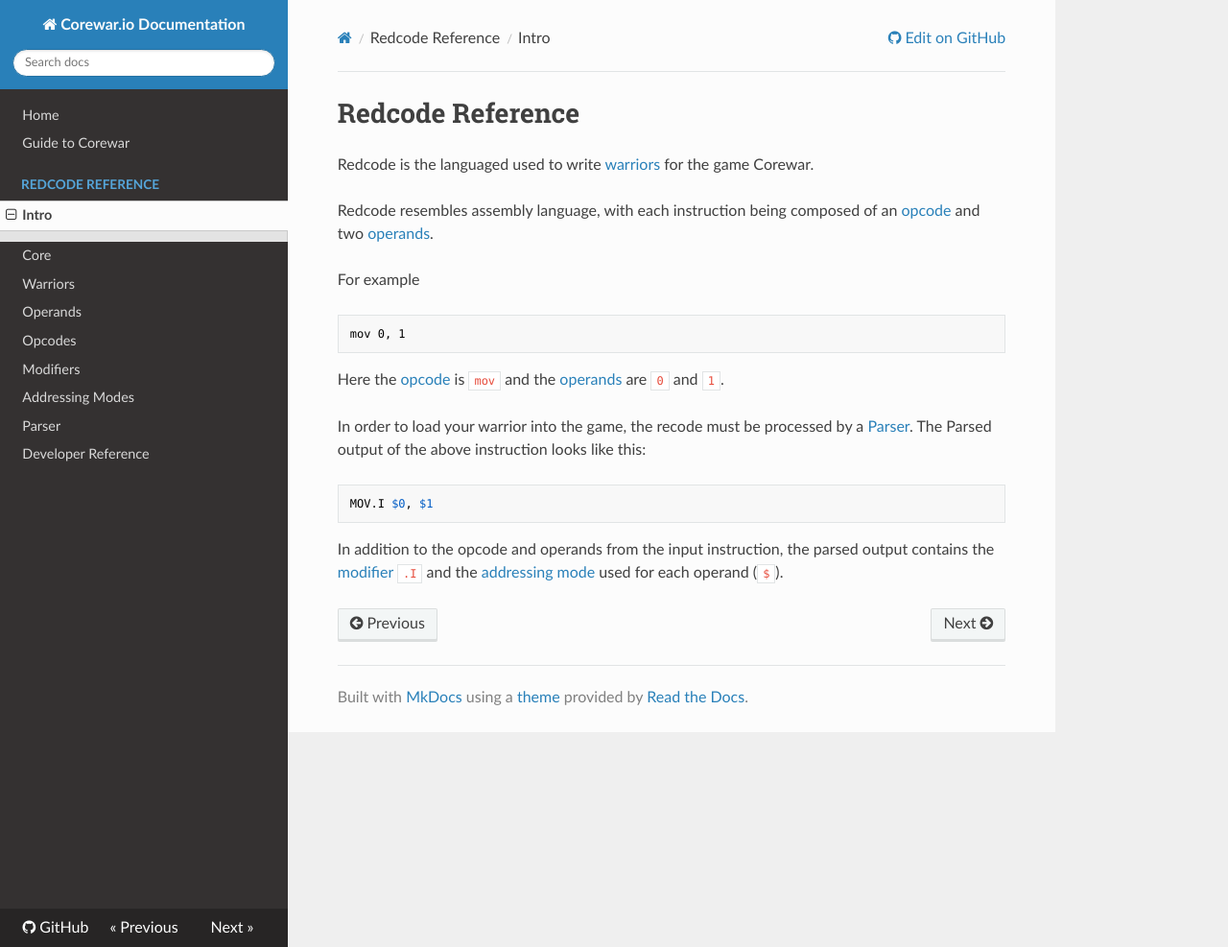
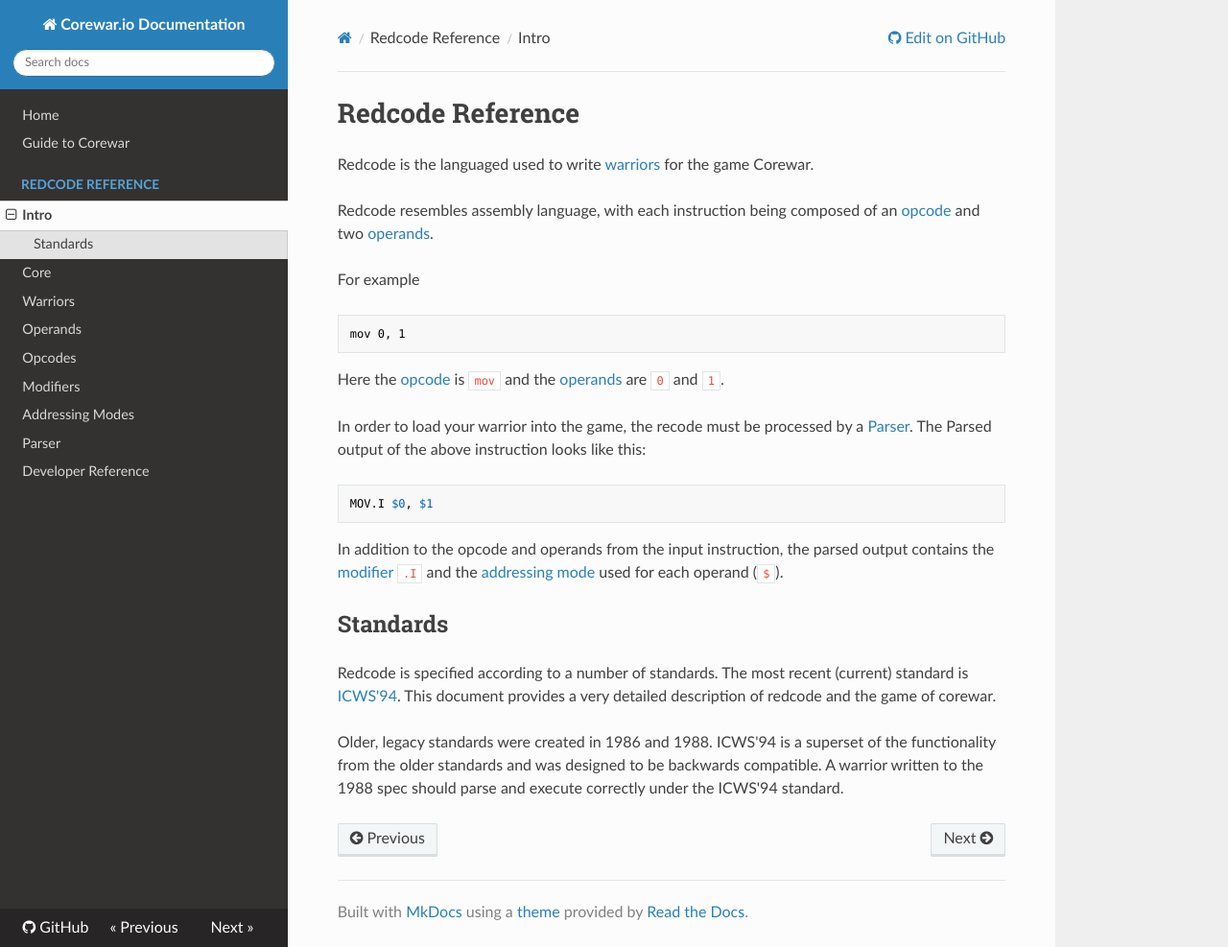
Before and after one commit to corewar/corewar.io, an MkDocs documentation site: the page built from docs/redcode/index.md, in a window 1280 px wide and 987 px high. Shown: the whole window at 96% size. Built offline with MkDocs 1.6.1, drawn with Linux system fonts in a browser that asks for light colours; nearby versions of some CDN libraries; old or Windows-style settings are respelled for this version of MkDocs.

Commit message:
Standards and typos

```diff
--- a/docs/redcode/index.md
+++ b/docs/redcode/index.md
@@ -21,4 +21,8 @@ MOV.I $0, $1
 
 In addition to the opcode and operands from the input instruction, the parsed output contains the [modifier](modifiers) `.I` and the [addressing mode](addressing_modes) used for each operand (`$`).
 
-##
+## Standards
+
+Redcode is specified according to a number of standards. The most recent (current) standard is [ICWS'94](http://www.koth.org/info/icws94.html). This document provides a very detailed description of redcode and the game of corewar.
+
+Older, legacy standards were created in 1986 and 1988. ICWS'94 is a superset of the functionality from the older standards and was designed to be backwards compatible. A warrior written to the 1988 spec should parse and execute correctly under the ICWS'94 standard.
```
Also changed, not shown: docs/redcode/opcodes.md (+1 -1 lines).
